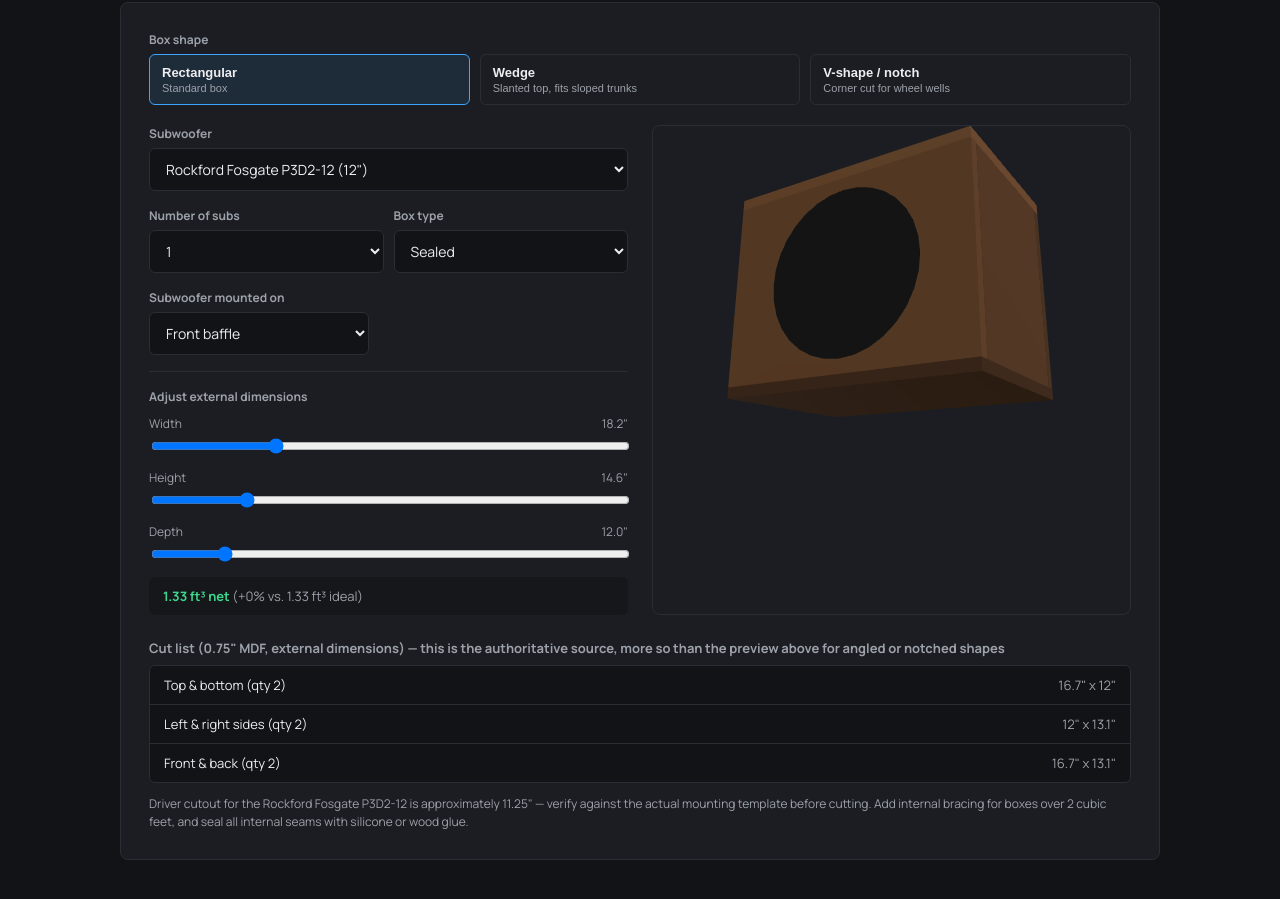
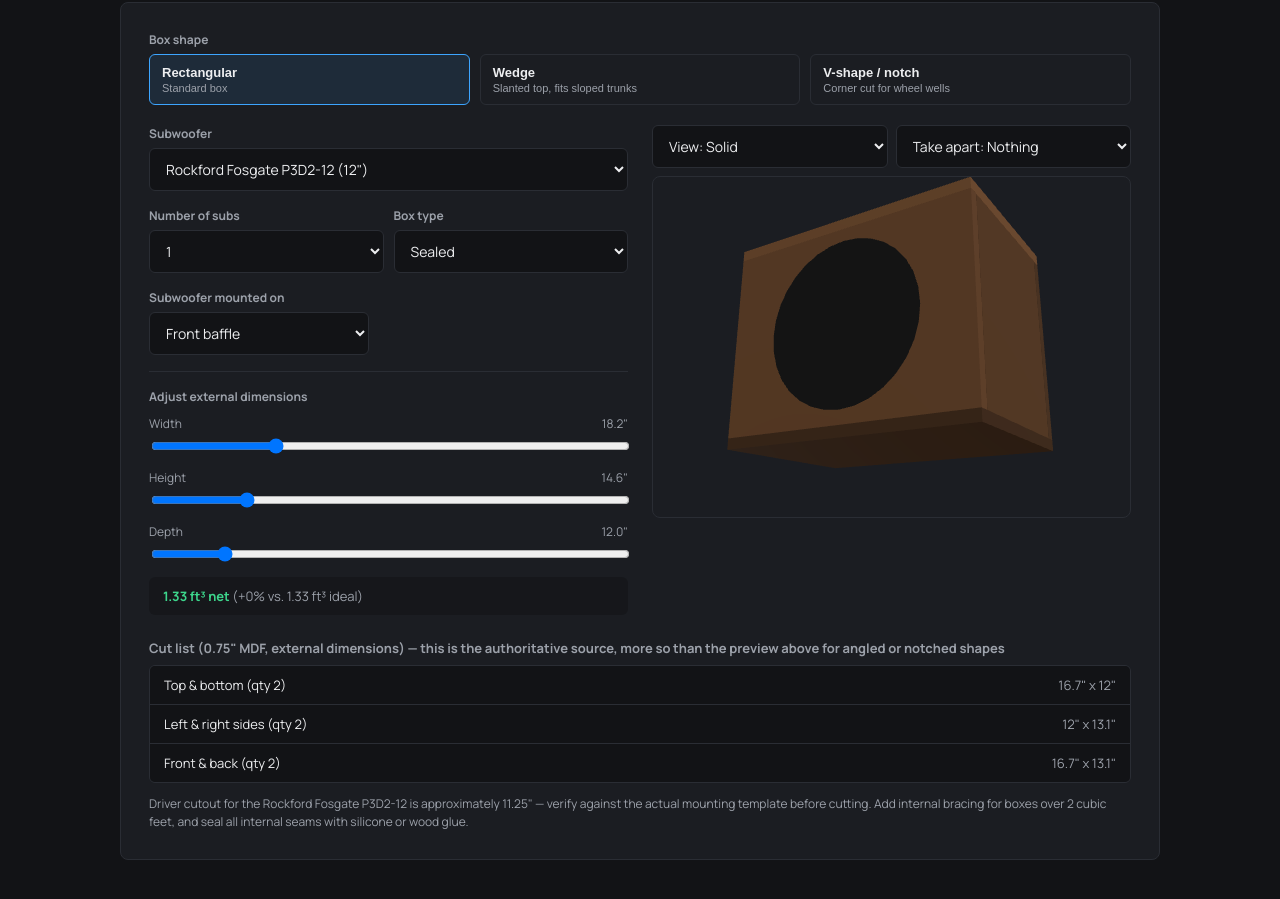
Before and after one commit to jarodhd429-max/decibel-garage, a React (Vite) app: page / in a window 1280 px wide. Shown: the part 920-1819 px from the top of the page. Built offline with nearby package versions, Linux system fonts and the light colour scheme.

Commit message:
Add files via upload

```diff
--- a/src/SubBoxDesigner.jsx
+++ b/src/SubBoxDesigner.jsx
@@ -114,6 +114,10 @@ export default function SubBoxDesigner() {
   // ---- Sub placement ----
   const [subPlacement, setSubPlacement] = useState("front"); // front | top | side
 
+  // ---- 3D view options (rectangular shape only) ----
+  const [viewMode, setViewMode] = useState("solid"); // solid | wireframe
+  const [explodeMode, setExplodeMode] = useState("none"); // none | all | topbottom | frontrear | leftright
+
   // ---- Derived geometry per shape ----
   let currentNetFt3, cuts, render3d, warning = null;
 
@@ -181,9 +185,10 @@ export default function SubBoxDesigner() {
       diameterEquivIn = 2 * Math.sqrt(portAreaIn2 / Math.PI);
       portDesc = { kind: "round", diameterIn: round1(diameterEquivIn) };
     } else {
+      // Slotted: assume height = 4 inches tall (typical), solve width for area
       const slotHeight = 4;
       const slotWidth = portAreaIn2 / slotHeight;
-      diameterEquivIn = 2 * Math.sqrt(portAreaIn2 / Math.PI);
+      diameterEquivIn = 2 * Math.sqrt(portAreaIn2 / Math.PI); // equivalent diameter for length formula
       portDesc = { kind: "slotted", widthIn: round1(slotWidth), heightIn: slotHeight };
     }
     const portDiamCm = diameterEquivIn * 2.54;
@@ -350,7 +355,23 @@ export default function SubBoxDesigner() {
         </div>
 
         {/* Preview: real 3D for rectangular, 2D technical drawing for angled/notched shapes */}
-        <div style={{ background: C.panel, border: `1px solid ${C.panelBorder}`, borderRadius: 8, overflow: "hidden" }}>
+        <div>
+          {shapeType === "rectangular" && (
+            <div style={{ display: "flex", gap: 8, marginBottom: 8, flexWrap: "wrap" }}>
+              <select value={viewMode} onChange={(e) => setViewMode(e.target.value)} style={{ ...inputStyle, flex: 1 }}>
+                <option value="solid">View: Solid</option>
+                <option value="wireframe">View: Wireframe</option>
+              </select>
+              <select value={explodeMode} onChange={(e) => setExplodeMode(e.target.value)} style={{ ...inputStyle, flex: 1 }}>
+                <option value="none">Take apart: Nothing</option>
+                <option value="all">Take apart: All sides</option>
+                <option value="topbottom">Take apart: Top/Bottom</option>
+                <option value="frontrear">Take apart: Front/Rear</option>
+                <option value="leftright">Take apart: Left/Right</option>
+              </select>
+            </div>
+          )}
+          <div style={{ background: C.panel, border: `1px solid ${C.panelBorder}`, borderRadius: 8, overflow: "hidden" }}>
           {shapeType === "rectangular" && (
             <ThreeBoxView
               width={rectExt.width}
@@ -360,6 +381,8 @@ export default function SubBoxDesigner() {
               cutoutIn={sub.cutoutIn}
               subPlacement={subPlacement}
               port={port}
+              viewMode={viewMode}
+              explodeMode={explodeMode}
             />
           )}
           {shapeType === "wedge" && (
@@ -378,6 +401,7 @@ export default function SubBoxDesigner() {
               notchD={render3d.notchD}
             />
           )}
+          </div>
         </div>
       </div>
 
@@ -428,6 +452,7 @@ function Slider({ label, value, min, max, onChange }) {
   );
 }
 
+
 function Field({ label, children }) {
   return (<div><div style={labelStyle}>{label}</div>{children}</div>);
 }
```
